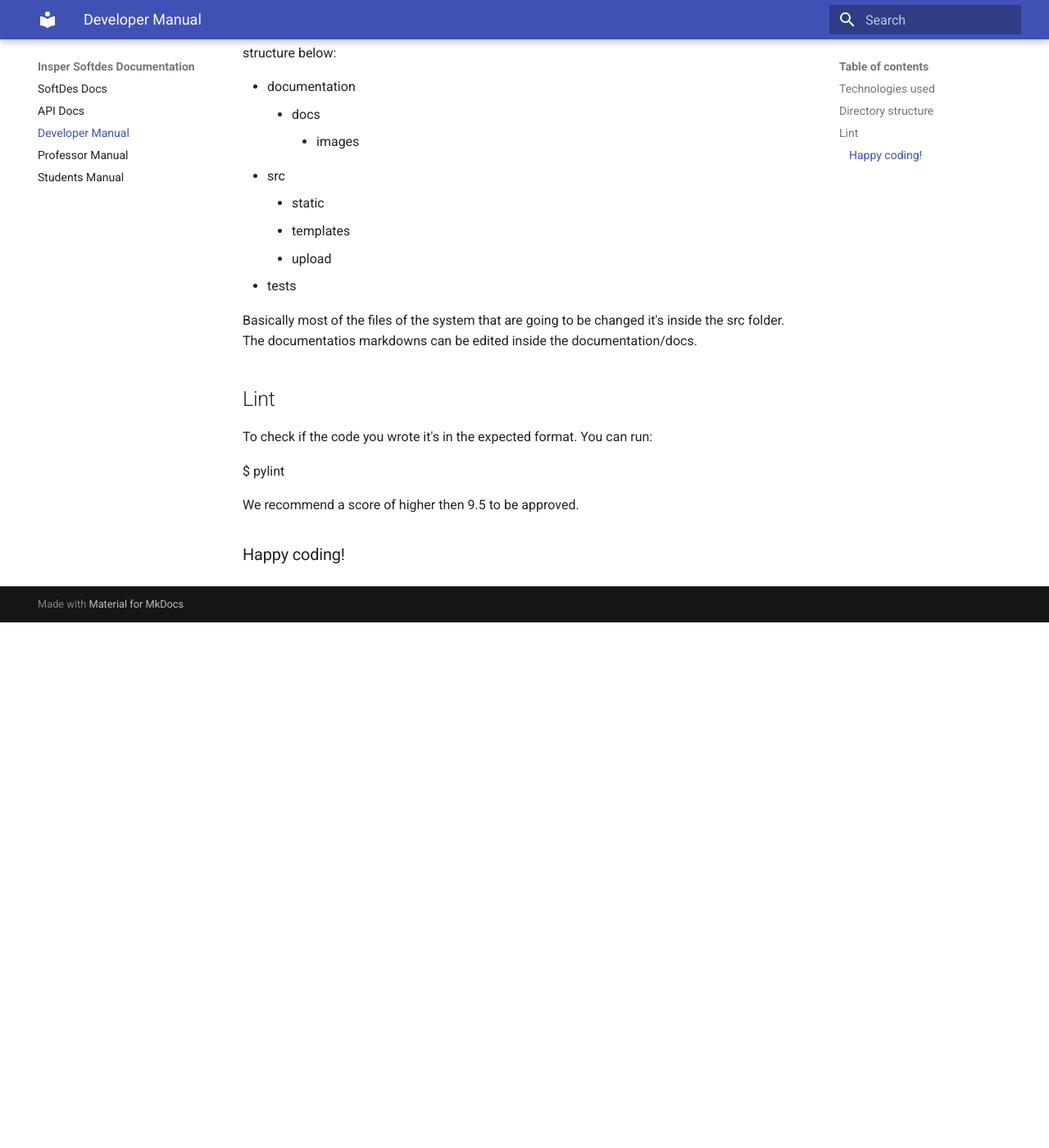
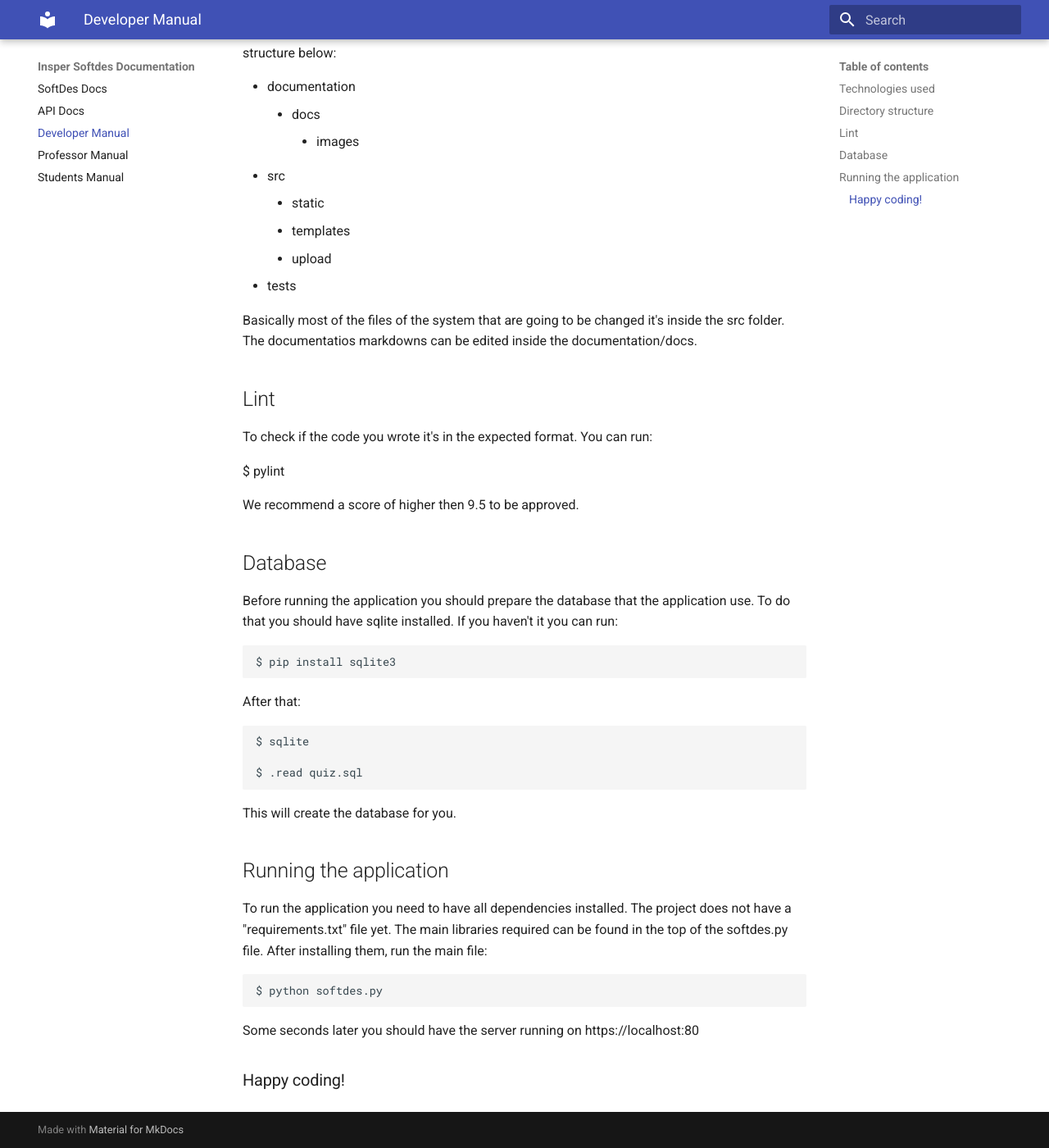
Before and after one commit to Insper/servidor-de-desafios, an MkDocs documentation site: the page built from docs/Developer_Manual.md, in a window 1280 px wide and 1400 px high, scrolled down 782 px. Shown: the whole window at 82% size. Built offline with MkDocs 1.6.1 and Material for MkDocs 9.7.7, drawn with Linux system fonts in a browser that asks for light colours; before the commit the page ends 1541 px from its top, so only the background shows below that.

Commit message:
commiting progress

```diff
--- a/docs/Developer_Manual.md
+++ b/docs/Developer_Manual.md
@@ -45,4 +45,30 @@ $ pylint <name_of_the_file>
 
 We recommend a score of higher then 9.5 to be approved.
 
+
+## Database
+
+Before running the application you should prepare the database that the application
+use. To do that you should have sqlite installed. If you haven't it you can run:
+
+    $ pip install sqlite3
+
+After that:
+
+    $ sqlite
+
+    $ .read quiz.sql
+
+This will create the database for you.
+
+## Running the application
+
+To run the application you need to have all dependencies installed. The project does not
+have a "requirements.txt" file yet. The main libraries required can be found in the top
+of the softdes.py file. After installing them, run the main file:
+
+    $ python softdes.py
+
+Some seconds later you should have the server running on https://localhost:80
+
 ### Happy coding!
--- a/src/templates/index.html
+++ b/src/templates/index.html
@@ -33,7 +33,7 @@
             </li>
           </ul>
           <form class="form-inline mt-2 mt-md-0" action="./logout">
-            <button class="btn btn-light my-2 my-sm-0" type="submit">Logout</button>
+            <button id='logout' class="btn btn-light my-2 my-sm-0" type="submit">Logout</button>
           </form>
 		  {% endif %}
         </div>
@@ -80,7 +80,7 @@
                     <input type="password" class="form-control-file" id="repeteco" name="again">
                   </div>
                 </div>
-                <button type="submit" class="btn btn-primary">Enviar</button>
+                <button id='change_pwd' type="submit" class="btn btn-primary">Enviar</button>
               </form>
             </div>
           </div>
```
Also changed, not shown: docs/API_Docs.md (+1 -1 lines), docs/Professor_Manual.md (+16 -0 lines), 2 other files.
